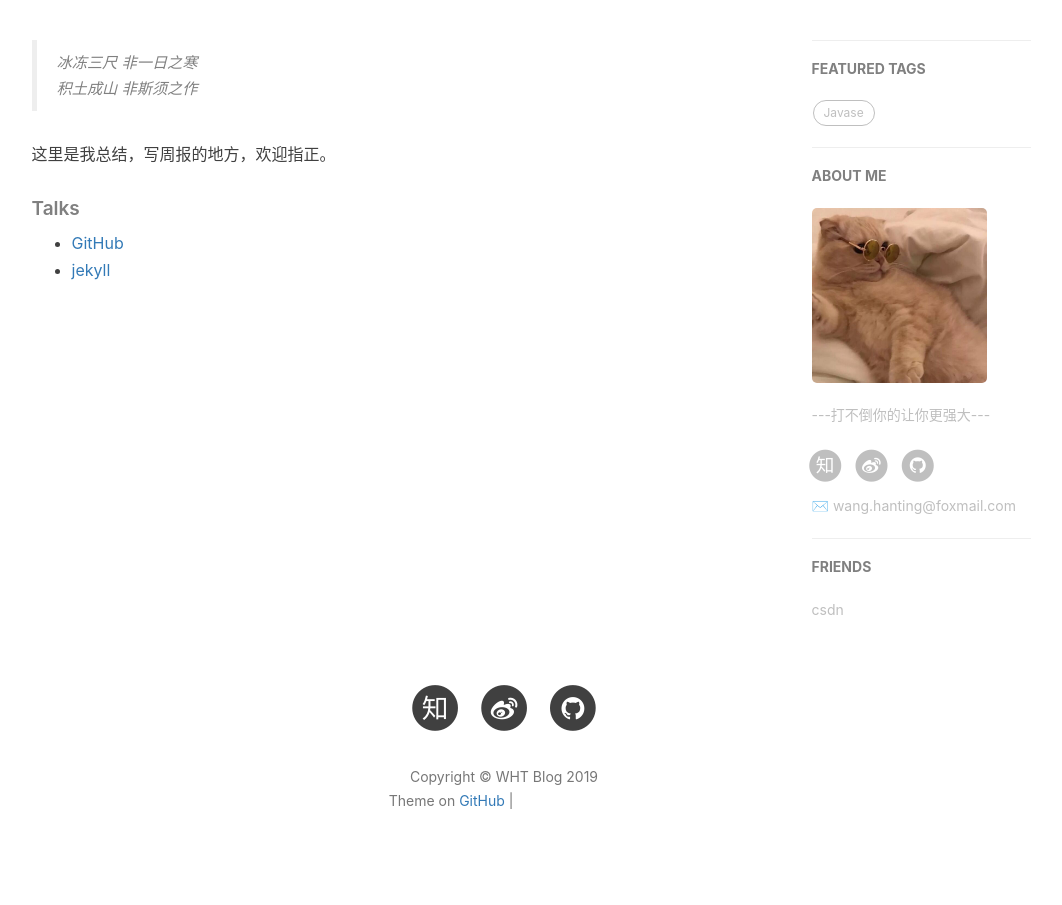
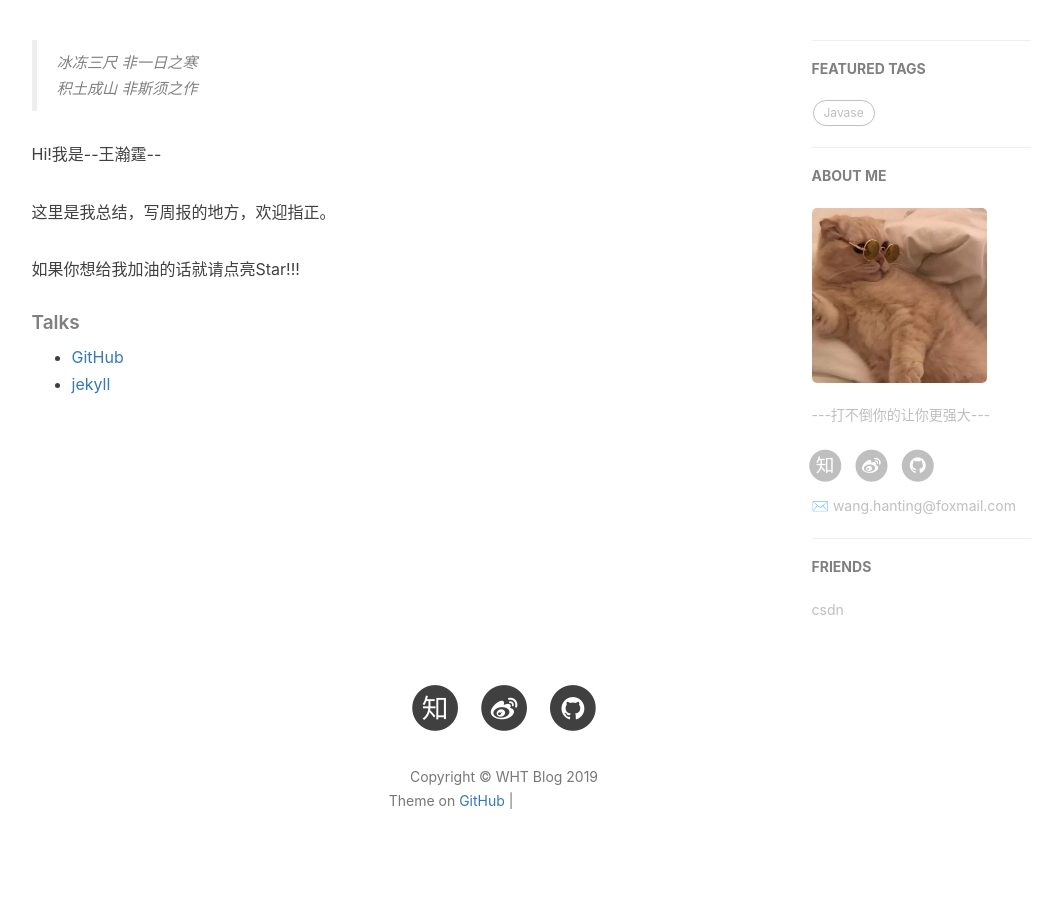
Before and after one commit to RoarerWang/roarerwang.github.io, a Jekyll site: the page built from about.html, in a window 1280 px wide. Shown: the part 418-1323 px from the top of the page, without its empty margins (136-1198 px from the left). Built offline with Jekyll 4.4.1, drawn with Linux system fonts in a browser that asks for light colours; nearby versions of some CDN libraries; comment, search, counter and statistics services are not loaded; grey boxes are pictures that could not be loaded.

Commit message:
Update about.html

```diff
--- a/about.html
+++ b/about.html
@@ -17,10 +17,11 @@ header-img: "img/bg2.jpg"
     <!--copied from markdown -->
     <blockquote><p>冰冻三尺 非一日之寒<br>
     积土成山 非斯须之作</p></blockquote>
-
+    <p>Hi!我是--王瀚霆--</p>
 
     <p>这里是我总结，写周报的地方，欢迎指正。</p>
 
+    <p>如果你想给我加油的话就请点亮Star!!!</p>
     <h5>Talks</h5>
 
     <ul>
```
